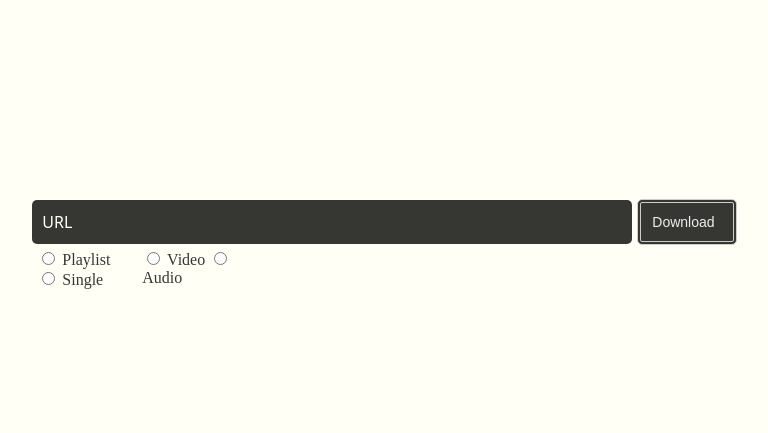
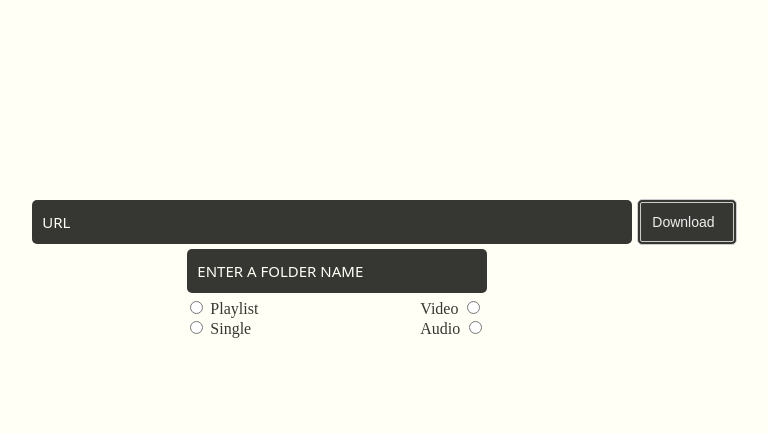
Before and after one commit to M-Junior15/YouTubeDownloader, a Flask app: page / in a window 1280 px wide. Shown: the top 433 px of the page, without its empty margins (408-1176 px from the left). Run offline with Flask 2, Linux system fonts and the light colour scheme.

Commit message:
Add a enter folder path front end

```diff
--- a/YouTubeDownloader/static/styles.css
+++ b/YouTubeDownloader/static/style.css
@@ -13,9 +13,9 @@ body {
   align-items:center;
 }
 
-.url {
+.urlandfolder {
   all: unset;
-  font: 16px system-ui;
+  font: 15px system-ui;
   color: #FFFFF6;
   height: 100%;
   width: 100%;
@@ -26,7 +26,22 @@ body {
   color: #FFFFF6;
 }
 
+.folderpath {
+  background-color: #363633;
+  position: relative;
+  left: 150px;
+  width: 300px;
+  height: 44px;
+  border-radius: 5px;
+  display:flex;
+  flex-direction:row;
+  align-items:center;
+  margin: 5px;
+}
+
 .box {
+  position: relative;
+  left: 148px;
   color: #363633;
   width: 90px;
   height: 40px;
@@ -35,7 +50,7 @@ body {
 }
 .box1 {
   position: relative;
-  left: 105px;
+  left: 383px;
   top: -45px;
   color: #363633;
   width: 90px;
@@ -46,7 +61,7 @@ body {
 button {
   position: relative;
   left: 600px;
-  top: -140px;
+  top: -189px;
   display: flex;
   background-color: #363633;
   border-radius: 5px;
--- a/YouTubeDownloader/templates/index.html
+++ b/YouTubeDownloader/templates/index.html
@@ -5,13 +5,16 @@
     <meta http-equiv="X-UA-Compatible" content="IE=edge">
     <meta name="viewport" content="width=device-width, initial-scale=1.0">
     <title>Youtube Downloader</title>
-    <link href="/static/styles.css" rel="stylesheet">
+    <link rel="stylesheet" href="static/style.css" />
 </head>
 <body>
     <form action="/" method="post">
         <div>
             <div class="download">
-                <input autocomplete="off" autofocus class="url" name="url" placeholder="URL" type="text">
+                <input autocomplete="off" autofocus class="urlandfolder" name="urlandfolder" placeholder="URL" type="text">
+            </div>
+            <div class="folderpath">
+                <input autocomplete="off" autofocus class="urlandfolder" name="urlandfolder" placeholder="ENTER A FOLDER NAME" type="text">
             </div>
             <div class="box">
                 <input type="radio" name="choosePS" value="P">
@@ -21,11 +24,11 @@
                 <label for="single">Single</label>
             </div>
             <div class="box1">
+                <label for="video">Video</label>
                 <input type="radio" name="chooseVA" value="V">
-                <label for="video">Video</label>
 
+                <label for="audio">Audio</label>
                 <input type="radio" name="chooseVA" value="A">
-                <label for="audio">Audio</label>
             </div>
             <button type="submit" name="submit_button">Download</button>
         </div>
```
